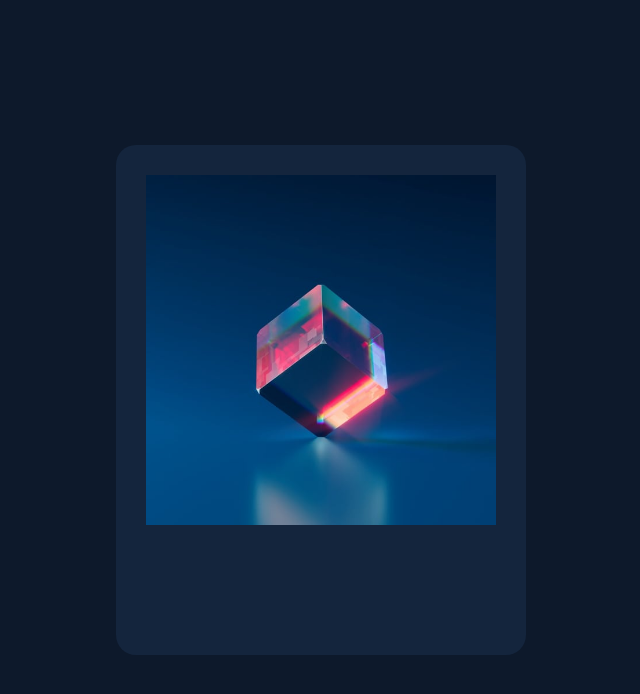
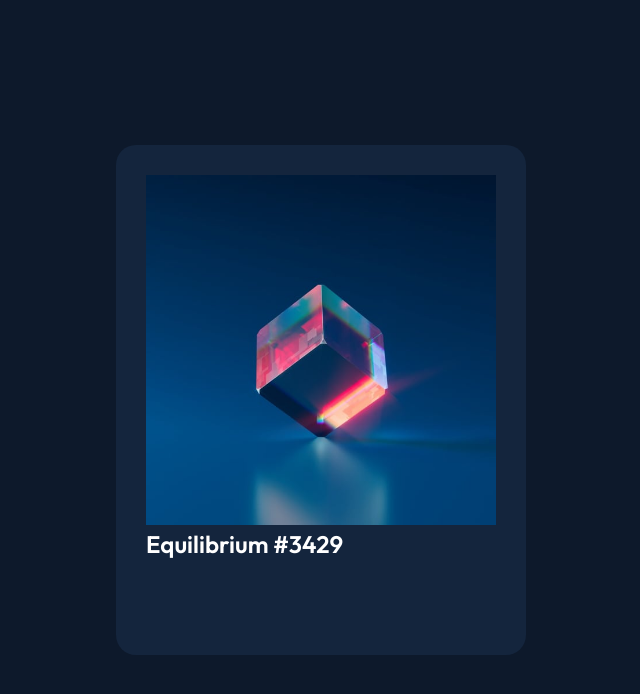
Before and after one commit to charlie-techorse/NFT-preview-card-component, a React (Vite) app: page / in a window 1280 px wide. Shown: the top 694 px of the page, without its empty margins (319-959 px from the left). Built offline with nearby package versions, Linux system fonts and the light colour scheme.

Commit message:
Add item title and id

```diff
--- a/src/components/Card.tsx
+++ b/src/components/Card.tsx
@@ -1,8 +1,14 @@
 import { ReactNode } from 'react'
+import { ItemType } from '../types/itemType'
 import './card.css'
 
-export function Card() {
+type ItemProps = {
+  item: ItemType
+}
+
+export function Card({ item }: ItemProps) {
   return <div className='card'>
     <img className="card__image" src='/image-equilibrium.jpg' alt="quilibrium" />
+    <h1 className='card__title'>{item.title} #{item.id}</h1>
   </div>
 }
--- a/src/components/card.css
+++ b/src/components/card.css
@@ -10,3 +10,8 @@
 .card__image {
   width: 100%;
 }
+
+.card__title {
+  color: var(--neutral-900);
+  font-size: 24px;
+}
--- a/src/main.tsx
+++ b/src/main.tsx
@@ -2,9 +2,15 @@ import React from 'react'
 import ReactDOM from 'react-dom/client'
 import { Card } from './components/Card'
 import './index.css'
+import { ItemType } from './types/itemType'
+
+const item: ItemType = {
+  title: 'Equilibrium',
+  id: 3429
+}
 
 ReactDOM.createRoot(document.getElementById('root') as HTMLElement).render(
   <React.StrictMode>
-    <Card />
+    <Card item={item} />
   </React.StrictMode>,
 )
--- /dev/null
+++ b/src/types/itemType.tsx
@@ -0,0 +1,4 @@
+export interface ItemType {
+  title: string,
+  id: number
+}
```
